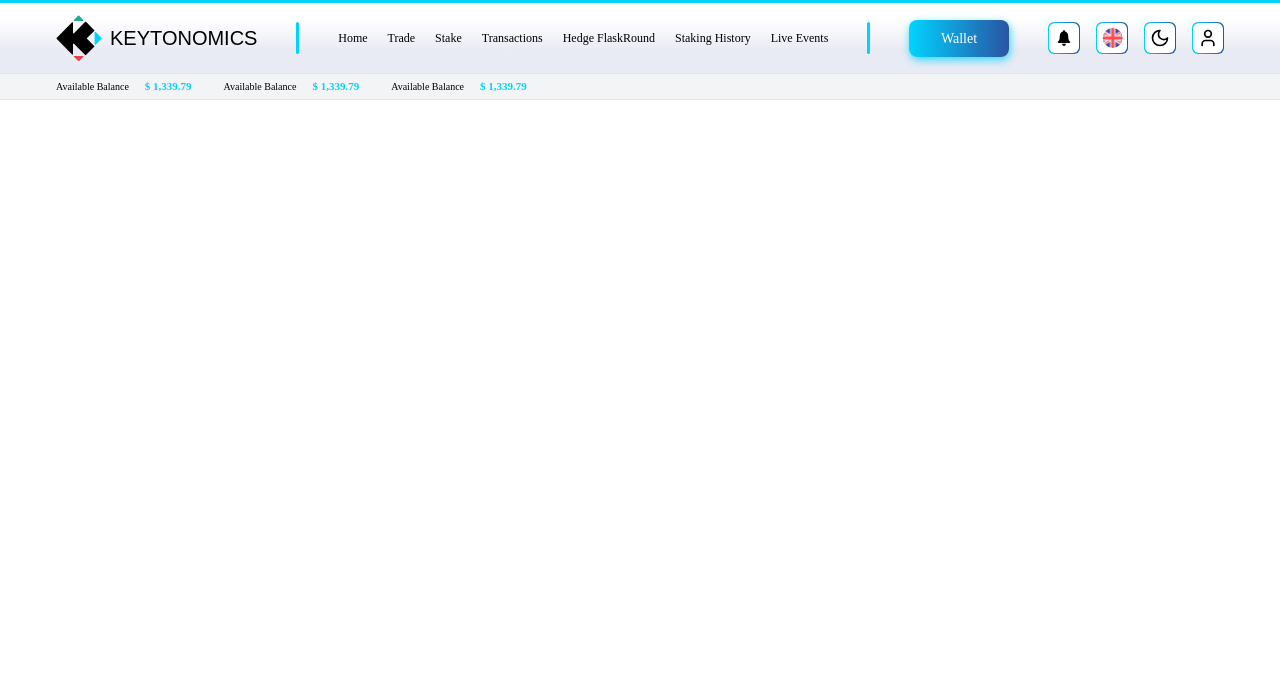
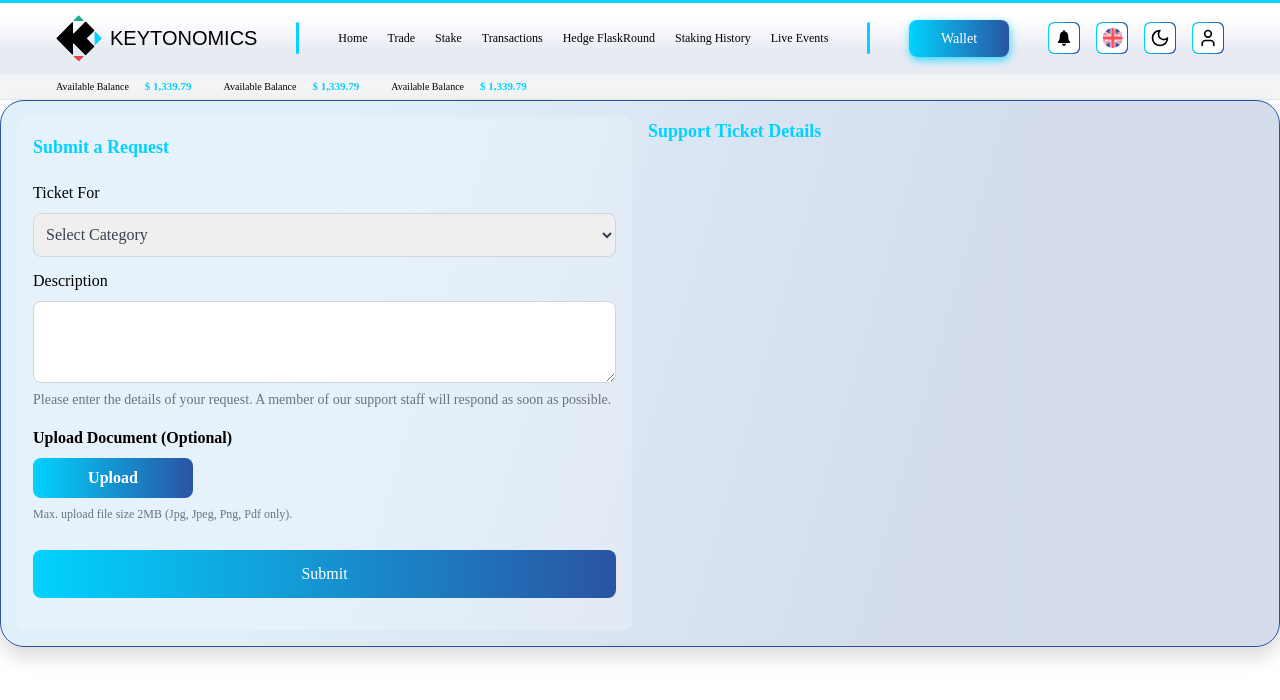
Before and after one commit to uialpharive/keyptonomics-git, a React (Vite) app: page /support in a window 1280 px wide. Shown: the top 700 px of the page. Built offline with nearby package versions, Linux system fonts and the light colour scheme; a web font is replaced by a local one.

Commit message:
notification page

```diff
--- a/src/App.tsx
+++ b/src/App.tsx
@@ -10,6 +10,8 @@ import Wallet from "./Pages/Wallet";
 import Header from "./components/Header";
 import Deposit from "./Pages/Deposit";
 import Withdraw from "./Pages/Withdraw";
+import Notification from "./Pages/Notification";
+import Support from "./Pages/Support";
 const Layout = () => {
   const location = useLocation();
   const hideHeaderFooter = ["/login", "/registart"].includes(location.pathname);
@@ -25,6 +27,8 @@ const Layout = () => {
         <Route path="/stake" element={<Stake/>} />
         <Route path="/deposit" element={<Deposit/>} />
         <Route path="/withdraw" element={<Withdraw/>} />
+        <Route path="/notification" element={<Notification/>} />
+        <Route path="/support" element={<Support/>} />
       </Routes>
       {/* {!hideHeaderFooter && <Footer />} */}
     </div>
--- a/src/Pages/Deposit.tsx
+++ b/src/Pages/Deposit.tsx
@@ -36,7 +36,7 @@ const Deposit = () => {
 
   return (
     <div>
-      <div className="max-w-7xl mx-auto p-4">
+      <div className="">
         <div className="grid lg:grid-cols-2 grid-cols-1 gap-4 p-4 relative rounded-3xl mt-5" style={{
             background:"linear-gradient(105.95deg, rgba(102, 177, 230, 0.2) 24.79%, rgba(41, 84, 163, 0.2) 71.87%)",
             border:"1px solid #2954A3",
--- /dev/null
+++ b/src/Pages/Notification.tsx
@@ -0,0 +1,45 @@
+import React from 'react'
+
+const Notification = () => {
+
+const notify=[
+   { login:"Login", sucess:"Logged In successfully", time:"2025-03-10 18:32" },
+   { login:"Login", sucess:"Logged In successfully", time:"2025-03-10 15:18" },
+   { login:"Login", sucess:"Logged In successfully", time:"2025-03-10 15:11" },
+   { login:"Login", sucess:"Logged In successfully", time:"2025-03-10 15:18" },
+   { login:"Login", sucess:"Logged In successfully", time:"2025-03-10 15:11" },
+]
+
+  return (
+    <div className="">
+       <div
+      className="pt-10 px-6 pb-10 relative rounded-3xl mt-10"
+      style={{
+        background:
+          "linear-gradient(105.95deg, rgba(102, 177, 230, 0.2) 24.79%, rgba(41, 84, 163, 0.2) 71.87%)",
+        border: "1px solid #2954A3",
+        boxShadow: "0px 10.01px 20.03px 0px #07071A26",
+      }}
+    >
+        <div className="login-notify">
+           {notify.map((item, index) =>(
+            <div key={index} className='flex justify-between items-center mb-4 even:bg-gray-100 p-4 even:rounded-lg flex-wrap'>
+               <div className="login-part">
+                   <h5 className="relative before:content-['•'] before:absolute before:-left-3 before:text-red-500 before:text-xl font-bold">{item.login}</h5>
+                   <p className=''>{item.sucess}</p>
+               </div>
+               <div className="login-time">
+                 <p>{item.time}</p>
+               </div>
+            </div>
+           )
+
+           )}
+        </div>
+
+    </div>
+    </div>
+  )
+}
+
+export default Notification
--- /dev/null
+++ b/src/Pages/Support.tsx
@@ -0,0 +1,129 @@
+import React from "react";
+import { FaExclamationCircle } from "react-icons/fa";
+import GradientButton from "../UIComponents/GradientButton";
+import { useState, useRef } from "react";
+import { Copy } from "lucide-react";
+import { toast, ToastContainer } from "react-toastify";
+import "react-toastify/dist/ReactToastify.css";
+const Support = () => {
+  const items = [
+    "Send only USDT To This Wallet Address.",
+    "Sending Coins Or Tokens Other Than USDT To This Wallet May Result In The Total Loss Of Your Deposit",
+    "Please Upload A Screenshot Or A Hash Of Your Transaction In Order For Us To Approve Your Transaction",
+  ];
+  const qrValue =
+    "file:///C:/office project/react/keyptonomics/keyptonomics-git";
+
+  const [value, setValue] = useState("xxxxxxxxxxxxxxxxxxxxxxxxxxxxxx");
+  const inputRef = useRef<HTMLInputElement>(null);
+
+  const handleCopy = () => {
+    if (inputRef.current) {
+      inputRef.current.select();
+      navigator.clipboard.writeText(inputRef.current.value);
+      toast.success("Copied !");
+    }
+  };
+
+  const [fileName, setFileName] = useState<string | null>(null);
+
+  const handleFileChange = (event: React.ChangeEvent<HTMLInputElement>) => {
+    if (event.target.files && event.target.files.length > 0) {
+      setFileName(event.target.files[0].name);
+    }
+  };
+
+  return (
+    <div>
+      <div className="">
+        <div
+          className="grid lg:grid-cols-2 grid-cols-1 gap-4 p-4 relative rounded-3xl"
+          style={{
+            background:
+              "linear-gradient(105.95deg, rgba(102, 177, 230, 0.2) 24.79%, rgba(41, 84, 163, 0.2) 71.87%)",
+            border: "1px solid #2954A3",
+            boxShadow: "0px 10.01px 20.03px 0px #07071A26",
+          }}
+        >
+          <div
+            className="p-4 rounded-lg"
+            style={{
+              background: "#FFFFFF33",
+            }}
+          >
+            <p className="text-themeBlue text-lg font-bold">Submit a Request</p>
+            <div className="mt-5">
+              <div className="deposit-detail mb-4">
+                <label>Ticket For</label>
+                <select className="border border-gray-300 rounded-lg p-2 text-gray-700 w-full mt-2 h-11">
+                  <option value="">Select Category</option>
+                  <option>Login Issue</option>
+                  <option>
+                    Deposit Issue
+                  </option>
+                  <option>
+                    Withdraw Issue
+                  </option>
+                  <option>2fa</option>
+                  <option>
+                    Register Issue
+                  </option>
+                  <option>
+                    Credit Application
+                  </option>
+                </select>
+                <div className="mt-3">
+                  <label>Description</label>
+                  <textarea className="border border-gray-300 rounded-lg p-4 mt-2 text-gray-700 w-full"></textarea>
+                 <p className="text-sm text-gray-500">Please enter the details of your request. A member of our support staff will respond as soon as possible.</p>
+                </div>
+                <div className="mt-4">
+                  <div className="flex flex-col items-start space-y-2">
+                    <label className="font-semibold">
+                      Upload Document (Optional)
+                    </label>
+                    <input
+                      type="file"
+                      accept=".jpg,.jpeg,.png,.pdf"
+                      onChange={handleFileChange}
+                      className="hidden"
+                      id="fileInput"
+                    />
+                    <label
+                      htmlFor="fileInput"
+                      className="relative px-4 py-2 w-40 text-center cursor-pointer rounded-lg bg-white text-white font-semibold bg-gradient-to-r from-[#01D3FF] to-[#2954A3] transition-all duration-300 ease-in-out"
+                    >
+                      Upload
+                    </label>
+
+                    {fileName && (
+                      <p className="text-sm text-themeBlue mt-1">
+                        Selected file: {fileName}
+                      </p>
+                    )}
+                    <p className="text-xs text-gray-500">
+                      Max. upload file size 2MB (Jpg, Jpeg, Png, Pdf only).
+                    </p>
+                  </div>
+                  <div className="mt-7">
+                    <GradientButton
+                      text="Submit"
+                      className="w-full p-3 hover:!bg-white"
+                    />
+                  </div>
+                </div>
+              </div>
+            </div>
+          </div>
+          <div className="">
+            <p className="text-themeBlue text-lg font-bold">
+              Support Ticket Details
+            </p>
+          </div>
+        </div>
+      </div>
+    </div>
+  );
+};
+
+export default Support;
--- a/src/Pages/Wallet.tsx
+++ b/src/Pages/Wallet.tsx
@@ -49,7 +49,7 @@ const Wallet = () => {
   return (
 
     <div>
-        <div className="max-w-7xl mx-auto p-4">
+        <div className="">
       <div
         className="p-8 rounded-xl"
         style={{
--- a/src/Pages/Withdraw.tsx
+++ b/src/Pages/Withdraw.tsx
@@ -7,8 +7,8 @@ const Withdraw = () => {
 
   return (
     <div>
-      <div className="flex items-center justify-center min-h-screen">
-  <div className="w-full max-w-7xl mx-auto p-4">
+      <div className="flex items-center justify-center min-h-[80vh]">
+  <div className="">
     <div
       className="grid md:grid-cols-2 grid-cols-1 gap-4 p-4 relative rounded-3xl"
       style={{
--- a/tailwind.config.js
+++ b/tailwind.config.js
@@ -27,6 +27,7 @@ export default {
                 tradeCardBg: "#00CDF933",
                 headerBgDark1:"#242236",
                 headerBgDark2:"#262c3e",
+                evenTableBg:'#FFFFFF66',
 
             },
             screens: {
```
